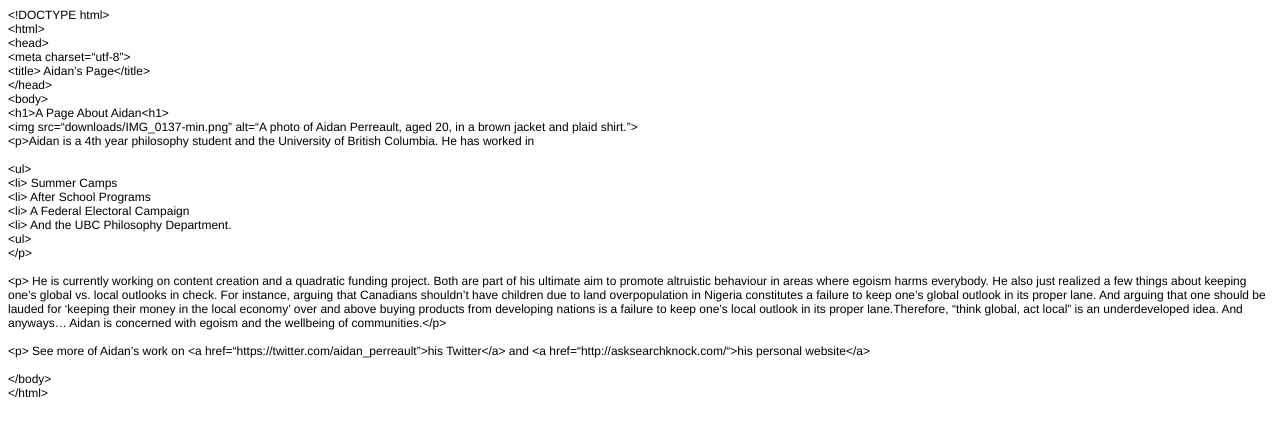
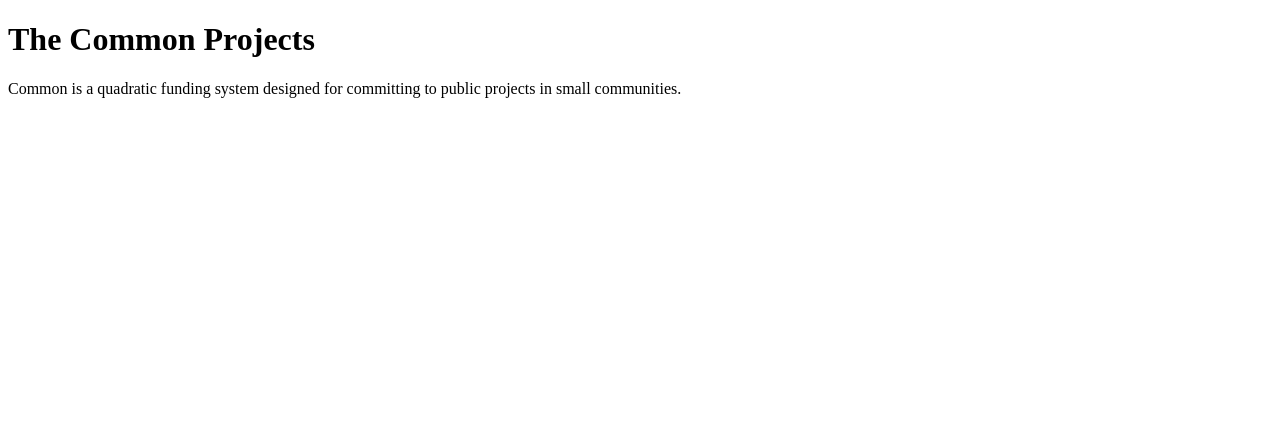
Before and after one commit to aperreau/test-site-mozilla-basics, a plain HTML site: page index.html in a window 1280 px wide. Drawn offline with Linux system fonts and the light colour scheme.

Commit message:
Update index.html

```diff
--- a/index.html
+++ b/index.html
@@ -12,30 +12,7 @@
   </style>
 </head>
 <body>
-<p class="p1">&lt;!DOCTYPE html&gt;</p>
-<p class="p1">&lt;html&gt;</p>
-<p class="p1">&lt;head&gt;</p>
-<p class="p1">&lt;meta charset=“utf-8”&gt;</p>
-<p class="p1">&lt;title&gt; Aidan’s Page&lt;/title&gt;</p>
-<p class="p1">&lt;/head&gt;</p>
-<p class="p1">&lt;body&gt;</p>
-<p class="p1">&lt;h1&gt;A Page About Aidan&lt;h1&gt;</p>
-<p class="p1">&lt;img src=“downloads/IMG_0137-min.png” alt=“A photo of Aidan Perreault, aged 20, in a brown jacket and plaid shirt.”&gt;</p>
-<p class="p1">&lt;p&gt;Aidan is a 4th year philosophy student and the University of British Columbia. He has worked in</p>
-<p class="p2"><br></p>
-<p class="p1">&lt;ul&gt;</p>
-<p class="p1">&lt;li&gt; Summer Camps</p>
-<p class="p1">&lt;li&gt; After School Programs</p>
-<p class="p1">&lt;li&gt; A Federal Electoral Campaign</p>
-<p class="p1">&lt;li&gt; And the UBC Philosophy Department.</p>
-<p class="p1">&lt;ul&gt;</p>
-<p class="p1">&lt;/p&gt;</p>
-<p class="p2"><br></p>
-<p class="p1">&lt;p&gt; He is currently working on content creation and a quadratic funding project. Both are part of his ultimate aim to promote altruistic behaviour in areas where egoism harms everybody. He also just realized a few things about keeping one’s global vs. local outlooks in check. For instance, arguing that Canadians shouldn’t have children due to land overpopulation in Nigeria constitutes a failure to keep one’s global outlook in its proper lane. And arguing that one should be lauded for ‘keeping their money in the local economy’ over and above buying products from developing nations is a failure to keep one’s local outlook in its proper lane.Therefore, “think global, act local” is an underdeveloped idea. And anyways… Aidan is concerned with egoism and the wellbeing of communities.&lt;/p&gt;</p>
-<p class="p2"><br></p>
-<p class="p1">&lt;p&gt; See more of Aidan’s work on &lt;a href=“https://twitter.com/aidan_perreault”&gt;his Twitter&lt;/a&gt; and &lt;a href=“http://asksearchknock.com/“&gt;his personal website&lt;/a&gt;</p>
-<p class="p2"><br></p>
-<p class="p1">&lt;/body&gt;</p>
-<p class="p1">&lt;/html&gt;</p>
+  <h1>The Common Projects</h1>
+  <p1>Common is a quadratic funding system designed for committing to public projects in small communities.
 </body>
 </html>
```
